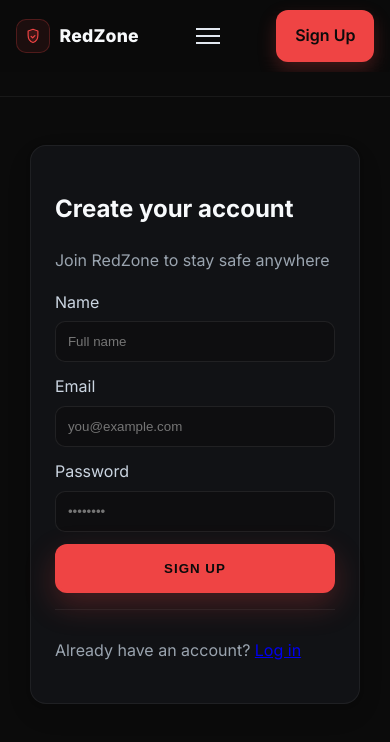
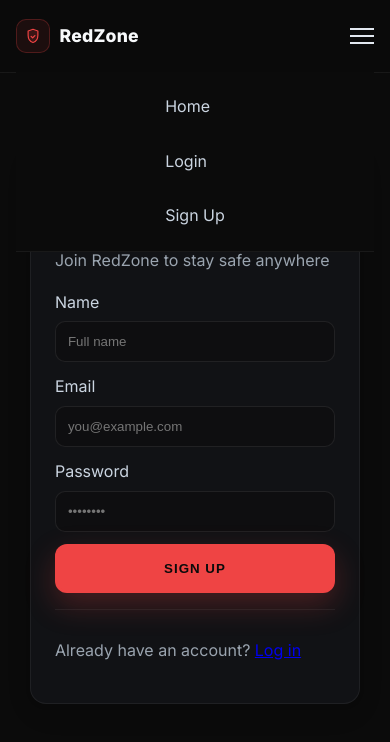
Before and after one commit to Dibyajyoti630/RedZone, a React (Vite) app: page /signup in a window 390 px wide. Both pictures are taken after a click on the label "Open menu". Shown: the top 742 px of the page. Built offline with nearby package versions, Linux system fonts and the light colour scheme; no server answers.

Commit message:
hamburger changes in nav acc. to screen sizes

```diff
--- a/src/components/NavBar.jsx
+++ b/src/components/NavBar.jsx
@@ -3,8 +3,26 @@ import AdminIcon from './icons/AdminIcon.jsx'
 import DashboardIcon from './icons/DashboardIcon.jsx'
 
 import { Link } from 'react-router-dom'
+import { useState, useEffect } from 'react'
 
 export default function NavBar({ isAuthenticated = false, isAdmin = false, onLogout }) {
+  const [isSmallScreen, setIsSmallScreen] = useState(false);
+
+  useEffect(() => {
+    const checkScreenSize = () => {
+      setIsSmallScreen(window.innerWidth < 760);
+    };
+
+    // Initial check
+    checkScreenSize();
+
+    // Add event listener for window resize
+    window.addEventListener('resize', checkScreenSize);
+
+    // Cleanup
+    return () => window.removeEventListener('resize', checkScreenSize);
+  }, []);
+
   return (
     <header className="navbar">
       <div className="container nav-content">
@@ -29,6 +47,17 @@ export default function NavBar({ isAuthenticated = false, isAdmin = false, onLog
           {isAdmin && (
             <Link to="/admin"><AdminIcon /> <span>Admin</span></Link>
           )}
+          {isSmallScreen && (
+            <>
+              <Link to="/" className="mobile-auth-link">Home</Link>
+              {!isAuthenticated && (
+                <>
+                  <Link to="/login" className="mobile-auth-link">Login</Link>
+                  <Link to="/signup" className="mobile-auth-link">Sign Up</Link>
+                </>
+              )}
+            </>
+          )}
         </nav>
 
         <div className="nav-right">
@@ -38,7 +67,8 @@ export default function NavBar({ isAuthenticated = false, isAdmin = false, onLog
             </>
           ) : (
             <>
-              <Link to="/signup" className="btn btn-primary">Sign Up</Link>
+              {!isSmallScreen && <Link to="/login" className="btn btn-ghost">Login</Link>}
+              {!isSmallScreen && <Link to="/signup" className="btn btn-primary">Sign Up</Link>}
             </>
           )}
         </div>
--- a/src/pages/Signup.jsx
+++ b/src/pages/Signup.jsx
@@ -1,5 +1,6 @@
 import { useState } from 'react'
 import { Link, useNavigate } from 'react-router-dom'
+import { API_ENDPOINTS } from '../config/api'
 
 export default function Signup({ onLogin }) {
   const [formData, setFormData] = useState({
@@ -37,7 +38,7 @@ export default function Signup({ onLogin }) {
     }
 
     try {
-      const response = await fetch('http://localhost:5001/api/auth/register', {
+      const response = await fetch(API_ENDPOINTS.REGISTER, {
         method: 'POST',
         headers: {
           'Content-Type': 'application/json',
--- a/src/styles.css
+++ b/src/styles.css
@@ -93,6 +93,9 @@ body {
 .nav-toggle { display: none; }
 .hamburger { display: none; cursor: pointer; flex-direction: column; gap: 5px; }
 .hamburger span { width: 24px; height: 2px; background: var(--text-700); display: block; transition: transform 160ms ease; }
+.mobile-auth-link { color: var(--text-600); text-decoration: none; padding: 10px 12px; border-radius: 10px; display: block; text-align: center; margin-bottom: 5px; }
+.mobile-auth-link:hover { color: #fff; background: rgba(239,68,68,0.12); }
+.mobile-auth-link:last-child { margin-bottom: 0; }
 
 /* Hero */
 .hero { padding: 64px 0 24px; background: linear-gradient(180deg, rgba(239,68,68,0.06), transparent 38%); }
@@ -192,9 +195,11 @@ body {
 }
 
 @media (max-width: 760px) {
-  .nav-links { position: absolute; top: 72px; left: 0; right: 0; background: #0b0b0b; border-bottom: 1px solid rgba(255,255,255,0.06); display: grid; gap: 4px; padding: 12px; transform-origin: top; transform: scaleY(0); opacity: 0; transition: transform 160ms ease, opacity 160ms ease; }
+  .nav-content { position: relative; }
+  .nav-links { position: absolute; top: 72px; left: 0; right: 0; background: #0b0b0b; border-bottom: 1px solid rgba(255,255,255,0.06); display: grid; gap: 4px; padding: 12px; transform-origin: top; transform: scaleY(0); opacity: 0; transition: transform 160ms ease, opacity 160ms ease; z-index: 100; }
   .nav-toggle:checked ~ .nav-links { transform: scaleY(1); opacity: 1; }
-  .hamburger { display: inline-flex; }
+  .hamburger { display: inline-flex; order: 3; margin-left: auto; }
+  .nav-right { display: none; }
   .footer-grid { grid-template-columns: 1fr; }
   .footer-links { grid-template-columns: 1fr 1fr; }
   .features-grid { grid-template-columns: 1fr; }
```
Also changed, not shown: 1 other file (tests, documents, lock files or other folders).
